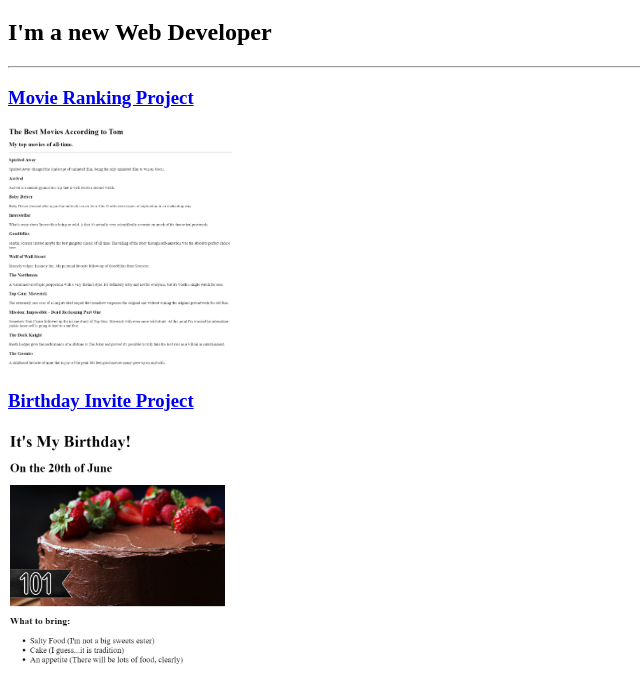
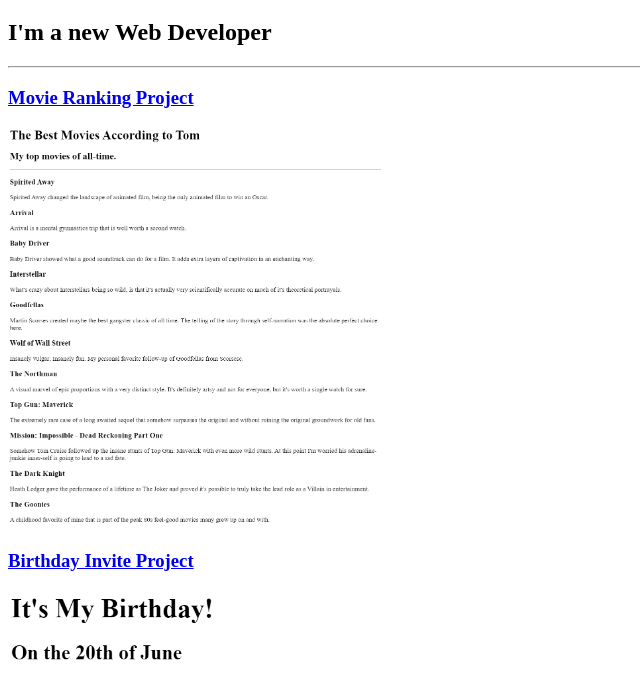
Before and after one commit to The-Polarpop/html-portfolio, a plain HTML site: page index.html in a window 1280 px wide. Shown: the part 61-740 px from the top of the page, without its empty margins (0-640 px from the left). Drawn offline with Linux system fonts and the light colour scheme.

Commit message:
Update index.html

```diff
--- a/index.html
+++ b/index.html
@@ -13,13 +13,13 @@
     <h3><a href="./public/movie-ranking.html">Movie Ranking Project</a></h3>
     <img
       src="./assets/images/movierankingscreenshot.png"
-      height="240"
+      height="400"
       alt="List of Movie Rankings"
     />
     <h3><a href="./public/birthday-invite.html">Birthday Invite Project</a></h3>
     <img
       src="./assets/images/birthdayscreenshot2.png"
-      height="240"
+      height="400"
       alt="chocolate birthday cake"
     />
     <hr />
```
